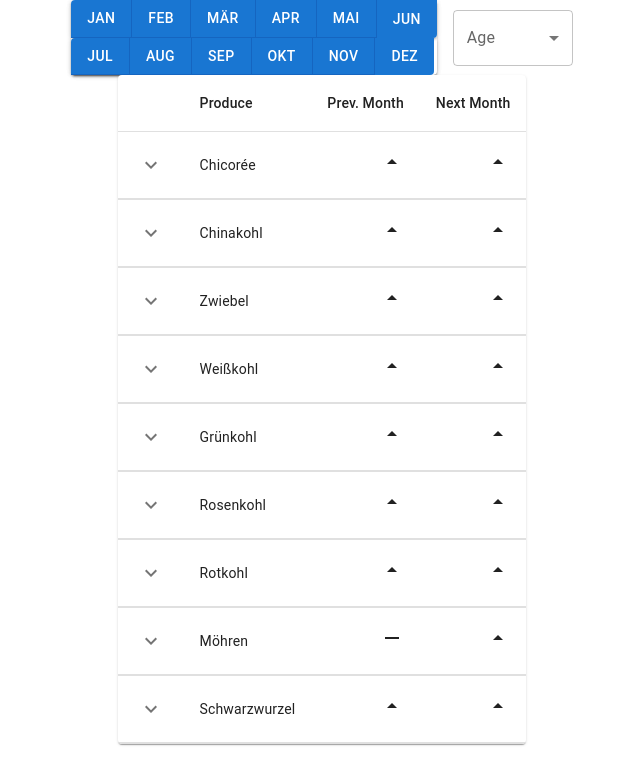
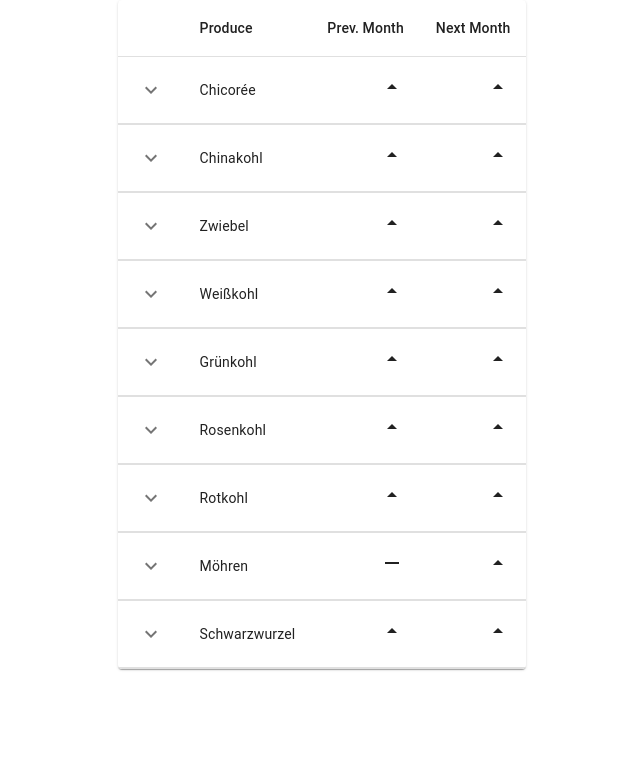
Before and after one commit to JSalazr/gemuse-tracker, a React (Create React App) app: page / in a window 1280 px wide. Shown: the top 784 px of the page, without its empty margins (318-958 px from the left). Built offline with nearby package versions, Linux system fonts and the light colour scheme.

Commit message:
Temp remove filters.

```diff
--- a/src/App.js
+++ b/src/App.js
@@ -22,14 +22,14 @@ const App = () => {
 
   return (
     <div className="App">
-      <Grid container alignItems="center" justifyContent="center" spacing={2}>
+      {/* <Grid container alignItems="center" justifyContent="center" spacing={2}>
         <Grid item size={8}>
           <MonthPicker />
         </Grid>
         <Grid item size={4}>
           <ProducePicker />
         </Grid>
-      </Grid>
+      </Grid> */}
       <Grid container alignItems="center" justifyContent="center" spacing={2}>
         <Grid item size={4}>
           <ProduceTable
```
